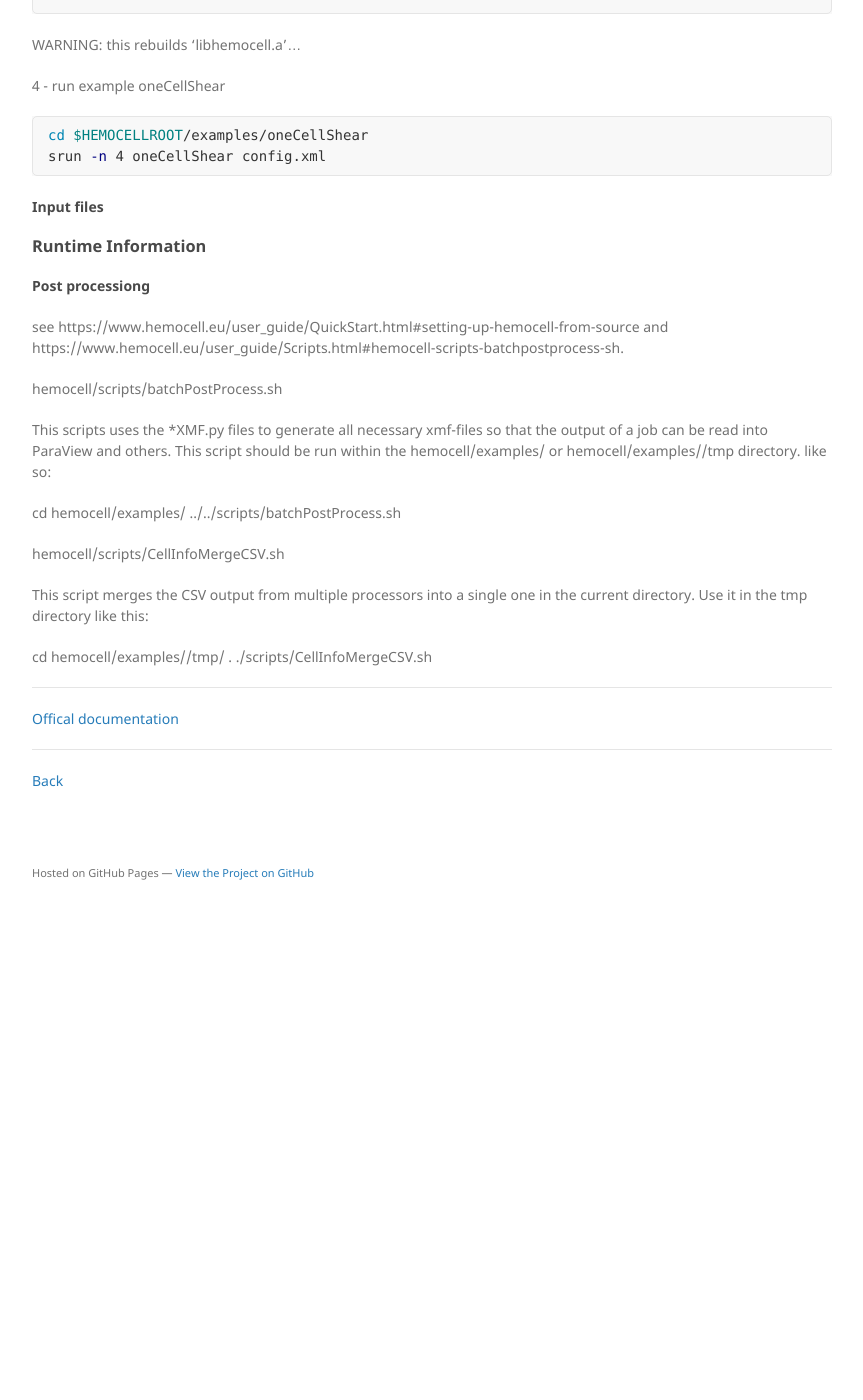
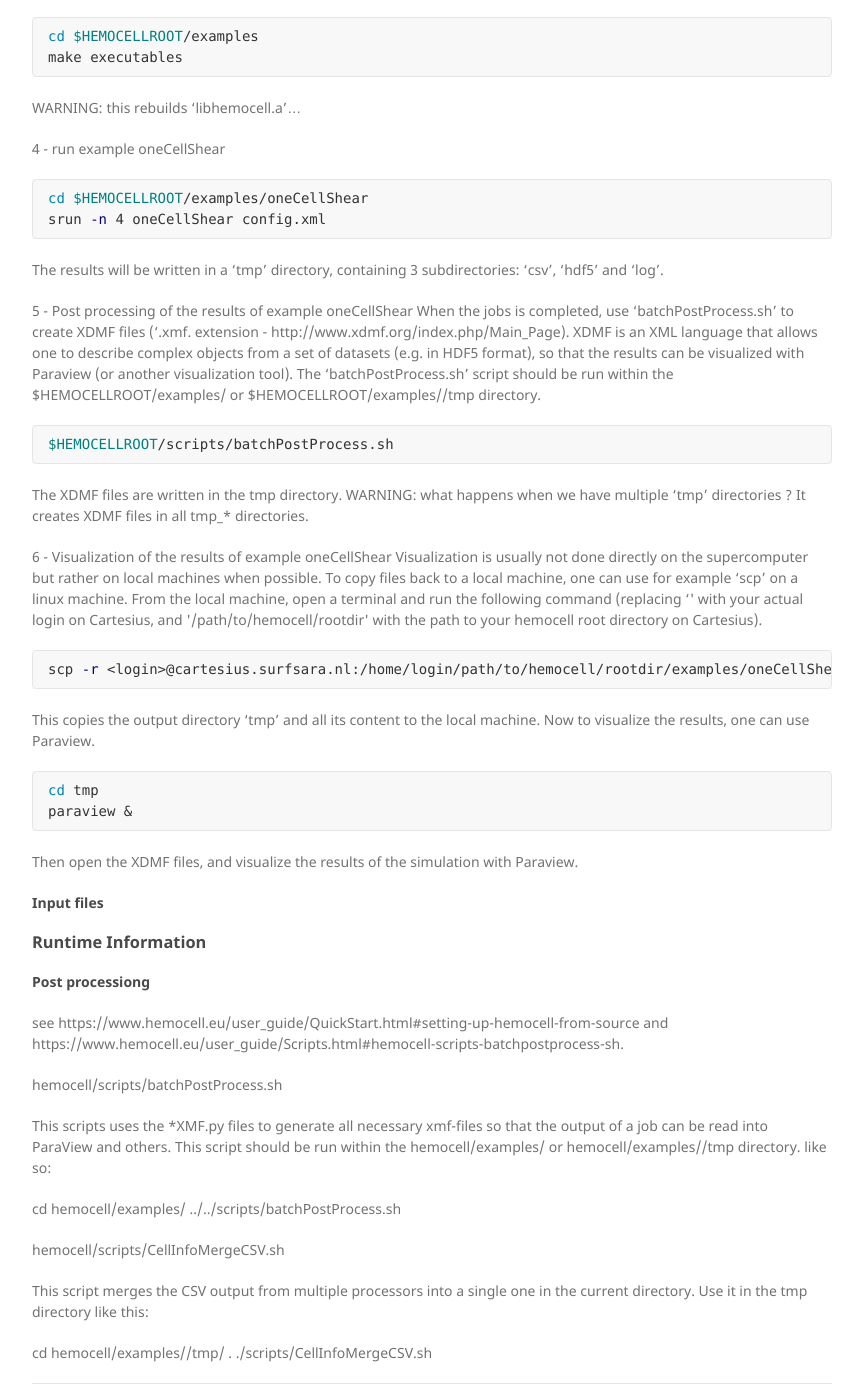
Before and after one commit to compbiomedeu/compbiomedeu.github.io, a Jekyll site: the page built from applications/HemoCell/HemoCell.md, in a window 1280 px wide and 1400 px high, scrolled down 3910 px. Shown: the whole window, without its empty margins (178-1041 px from the left). Built offline with Jekyll 4.4.1, drawn with Linux system fonts in a browser that asks for light colours; our own code applies the rules of GitHub Pages for plain Markdown files; before the commit the page ends 4870 px from its top, so only the background shows below that; some of the changed text lies outside the part shown.

Commit message:
adding postprocessing for the oneCellShear example

````diff
--- a/applications/HemoCell/HemoCell.md
+++ b/applications/HemoCell/HemoCell.md
@@ -153,7 +153,7 @@ make
 
 
 
-#### Use case: cellCollision_interior_viscosity - with foss toolchain
+#### Use case: oneCellShear - with foss toolchain
 
 1 - init environment
 ```bash
@@ -176,16 +176,19 @@ make cmakefiles   #replace <case>/CmakeLists.txt with ./CmakeLists_template.txt
 3.1 - compile a single examples with custom options
 ```bash
 cd $HEMOCELLROOT/examples/oneCellShear
+mkdir build
+cd build
 #cmake . -DCMAKE_BUILD_TYPE=Release -DCMAKE_INSTALL_PREFIX=$HEMOCELLROOT/install -DCMAKE_CXX_FLAGS='-O3 -march=sandybridge'  -DENABLE_MPI=1 -DENABLE_PARMETIS=1
-cmake . -DCMAKE_BUILD_TYPE=Release -DENABLE_MPI=1 -DMARCH='-march=sandybridge'
+cmake .. -DCMAKE_BUILD_TYPE=Release -DENABLE_MPI=1 -DMARCH='-march=sandybridge'
 make
+cd ..
 ```
 WARNING: this rebuilds 'libhemocell.a'..
 To avoid that, manual compilation and linking of the example is possible:
 ```bash
 mpicxx  -DPLB_MPI_PARALLEL -DPLB_SMP_PARALLEL -DPLB_USE_POSIX  -I$HEMOCELLROOT/palabos/externalLibraries  -I$HEMOCELLROOT/palabos/libraryInterfaces -I$HEMOCELLROOT -I$HEMOCELLROOT/helper -I$HEMOCELLROOT/config -I$HEMOCELLROOT/core -I$HEMOCELLROOT/models -I$HEMOCELLROOT/mechanics -I$HEMOCELLROOT/external  -I$HEMOCELLROOT/IO -I$HEMOCELLROOT/palabos/src  -O3 -march=sandybridge -std=c++11 -Wformat -Wformat-security -Wno-deprecated-declarations -Wno-unknown-pragmas -Wno-unused-parameter -Wall -Wextra -Werror=format-security -Wno-empty-body -Wno-unused-result -Wno-ignored-qualifiers -DNDEBUG  -o oneCellShear.o -c oneCellShear.cpp
 
-mpicxx -O3 -march=sandybridge -std=c++11 -Wformat -Wformat-security -Wno-deprecated-declarations -Wno-unknown-pragmas -Wno-unused-parameter -Wall -Wextra -Werror=format-security -Wno-empty-body -Wno-unused-result -Wno-ignored-qualifiers -DNDEBUG  -rdynamic oneCellShear.o -o oneCellShear $HEMOCELLROOT/build/hemocell/libhemocell.a -lhdf5 -lsz -lz -ldl -lm -lpthread -lhdf5 -lhdf5_hl -lsz -lz -ldl -lm -lpthread -lhdf5_hl
+mpicxx -O3 -march=sandybridge -std=c++11 -Wformat -Wformat-security -Wno-deprecated-declarations -Wno-unknown-pragmas -Wno-unused-parameter -Wall -Wextra -Werror=format-security -Wno-empty-body -Wno-unused-result -Wno-ignored-qualifiers -DNDEBUG  -rdynamic oneCellShear.o -o ../oneCellShear $HEMOCELLROOT/build/hemocell/libhemocell.a -lhdf5 -lsz -lz -ldl -lm -lpthread -lhdf5 -lhdf5_hl -lsz -lz -ldl -lm -lpthread -lhdf5_hl
 ```
 
 3.2 - compile all examples with default options
@@ -200,6 +203,31 @@ WARNING: this rebuilds 'libhemocell.a'...
 cd $HEMOCELLROOT/examples/oneCellShear
 srun -n 4 oneCellShear config.xml
 ```
+The results will be written in a 'tmp' directory, containing 3 subdirectories: 'csv', 'hdf5' and 'log'.
+
+5 - Post processing of the results of example oneCellShear
+When the jobs is completed, use 'batchPostProcess.sh' to create XDMF files ('.xmf. extension - http://www.xdmf.org/index.php/Main_Page). XDMF is an XML language that allows one to describe complex objects from a set of datasets (e.g. in HDF5 format), so that the results can be visualized with Paraview (or another visualization tool).
+The 'batchPostProcess.sh' script should be run within the $HEMOCELLROOT/examples/<case> or $HEMOCELLROOT/examples/<case>/tmp directory.
+```bash
+$HEMOCELLROOT/scripts/batchPostProcess.sh
+```
+The XDMF files are written in the tmp directory.
+WARNING: what happens when we have multiple 'tmp' directories ? It creates XDMF files in all tmp_* directories.
+
+6 - Visualization of the results of example oneCellShear
+Visualization is usually not done directly on the supercomputer but rather on local machines when possible.
+To copy files back to a local machine, one can use for example 'scp' on a linux machine.
+From the local machine, open a terminal and run the following command (replacing '<login>' with your actual login on Cartesius, and '/path/to/hemocell/rootdir' with the path to your hemocell root directory on Cartesius).
+```bash
+scp -r <login>@cartesius.surfsara.nl:/home/login/path/to/hemocell/rootdir/examples/oneCellShear/tmp .
+```
+This copies the output directory 'tmp' and all its content to the local machine.
+Now to visualize the results, one can use Paraview.
+```bash
+cd tmp
+paraview &
+```
+Then open the XDMF files, and visualize the results of the simulation with Paraview.
 
 
 #### Input files
@@ -207,6 +235,8 @@ srun -n 4 oneCellShear config.xml
 ### Runtime Information
 
 #### Post processiong
+
+
 see https://www.hemocell.eu/user_guide/QuickStart.html#setting-up-hemocell-from-source and https://www.hemocell.eu/user_guide/Scripts.html#hemocell-scripts-batchpostprocess-sh.
 
 
````
Also changed, not shown: other parts of applications/HemoCell/HemoCell.md (+1 -1 lines).
